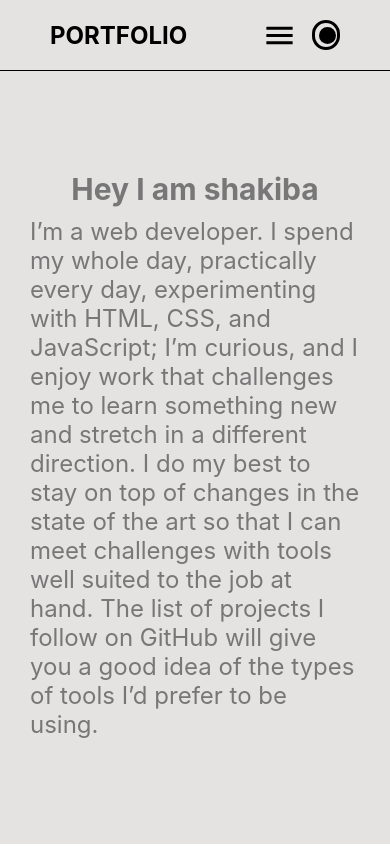
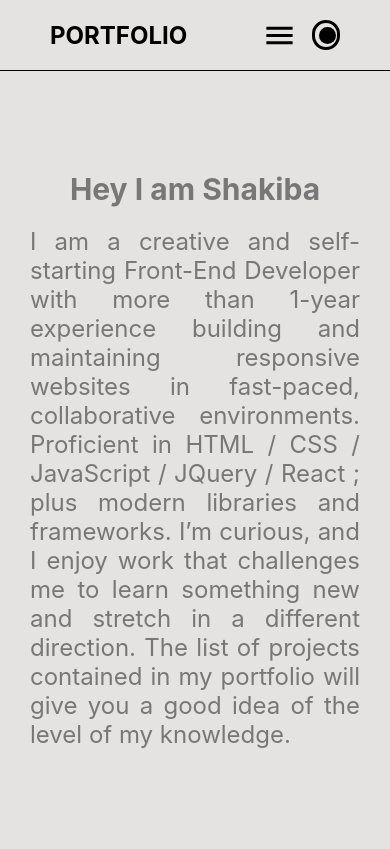
Before and after one commit to shakibahamzeh/Portfolio-React, a React (Create React App) app: page / in a window 390 px wide. Built offline with nearby package versions, Linux system fonts and the light colour scheme.

Commit message:
fix a bug in css

```diff
--- a/src/components/AboutUs.jsx
+++ b/src/components/AboutUs.jsx
@@ -8,9 +8,9 @@ const AboutUs = () =>{
   return (
     <div className={`aboutContainer ${darkMode ? "about-dark" : "about-light"}`}>
         <div>
-            <h1>Hey I am shakiba</h1>
+            <h1>Hey I am Shakiba</h1>
             <p>
-                I’m a web developer. I spend my whole day, practically every day, experimenting with HTML, CSS, and JavaScript; I’m curious, and I enjoy work that challenges me to learn something new and stretch in a different direction. I do my best to stay on top of changes in the state of the art so that I can meet challenges with tools well suited to the job at hand. The list of projects I follow on GitHub will give you a good idea of the types of tools I’d prefer to be using.
+               I am a creative and self-starting Front-End Developer with more than 1-year experience building and maintaining responsive websites in fast-paced, collaborative environments. Proficient in HTML / CSS / JavaScript / JQuery / React ; plus modern libraries and frameworks. I’m curious, and I enjoy work that challenges me to learn something new and stretch in a different direction. The list of projects contained in my portfolio will give you a good idea of the level of my knowledge.
             </p>
         </div>
     </div>
--- a/src/components/aboutUs.css
+++ b/src/components/aboutUs.css
@@ -1,13 +1,14 @@
 .aboutContainer{
     width: 100%;
     background-color:black;
-    padding: 100px 30px;
+    padding: 100px 30px 70px 30px;
     display: flex;
     flex-direction: column;
     align-items: center;
     justify-content: center;
     text-align: center;
-    height: calc(100vh - 70px);
+    height: 100vh;
+
     color:#777777;
 }
 .aboutContainer div{
@@ -19,8 +20,8 @@
 }
 .aboutContainer p{
     font-size: 24px;
-    margin-top: 10px;
-    text-align: left;
+    margin-top: 20px;
+    text-align: justify;
 }
 .aboutUsBtn{
     outline: none;
@@ -47,6 +48,12 @@
     border-top: 1px solid black;
 }
 @media (max-width:635px) {
+    .aboutContainer{
+        height: 100%;
+    }
+    .aboutContainer p{
+        padding-bottom: 30px;
+    }
     .worksContainer h2{
     font-size: 28px;
 }
```
